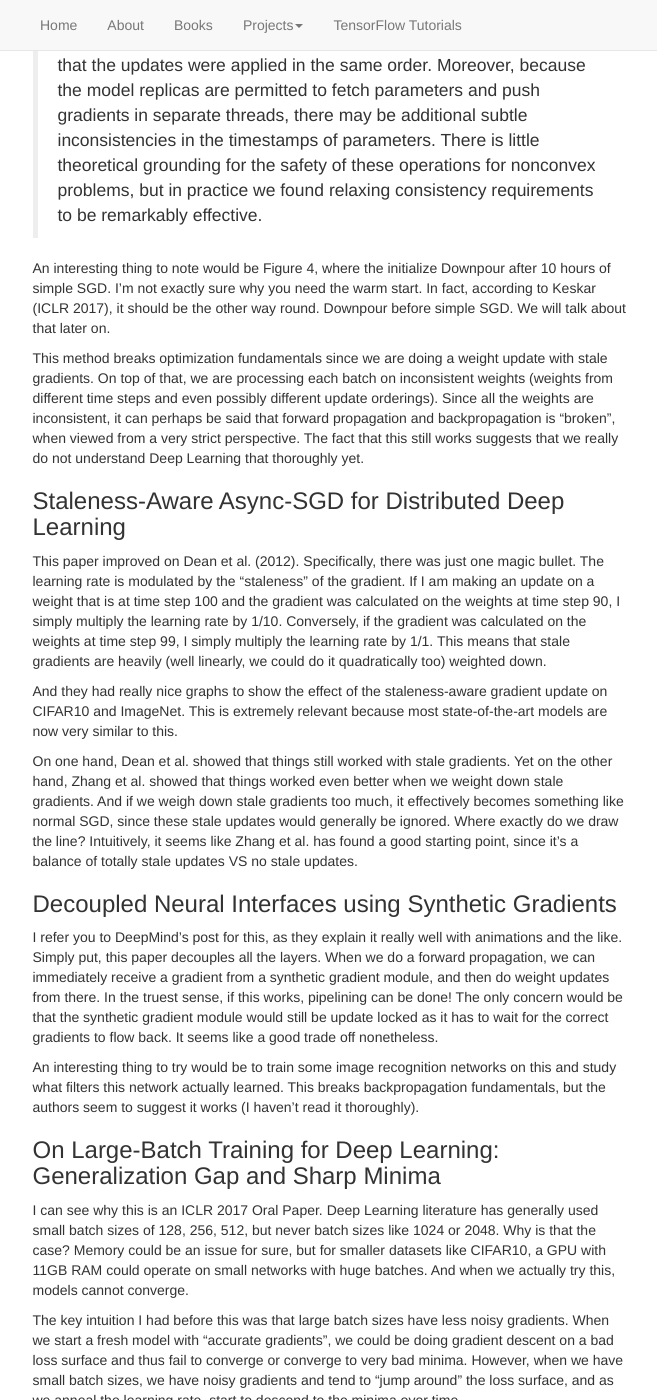
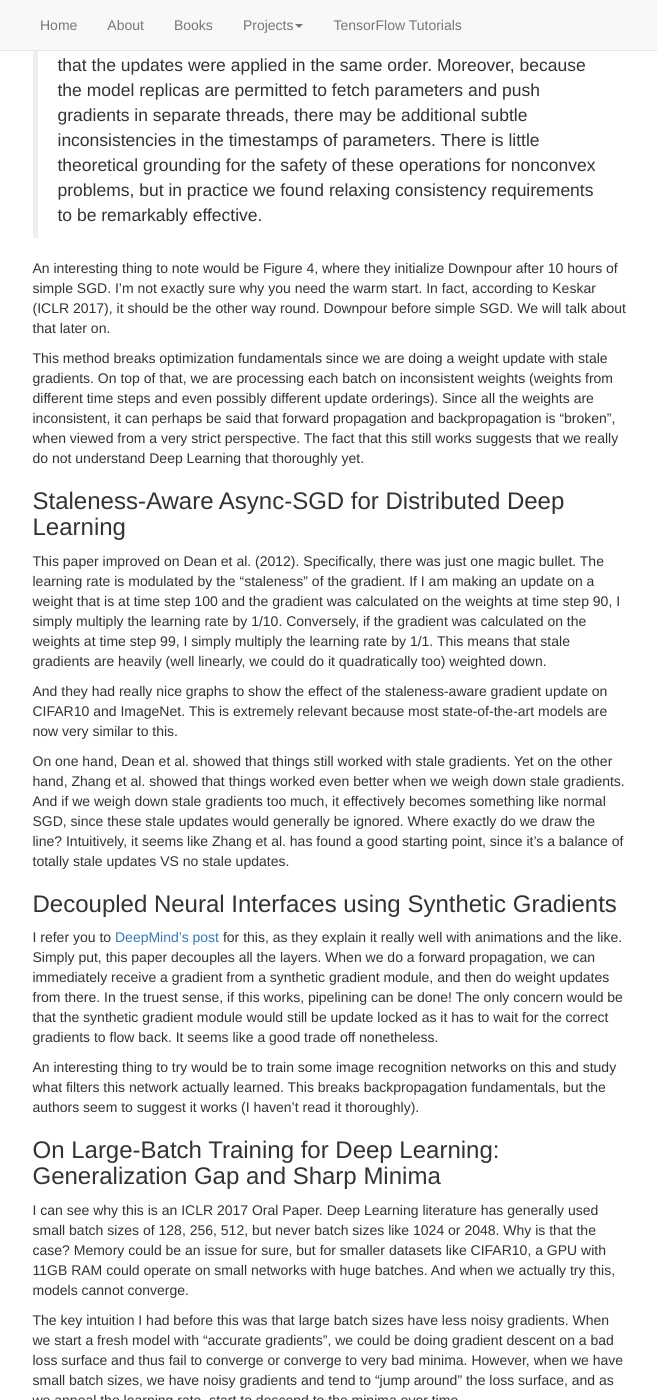
Before and after one commit to sspeng/jkschin.github.io, a Jekyll site: the page built from _posts/2017-05-02-relaxation-of-optimization-and-backpropagation.md, in a window 1280 px wide and 1400 px high, scrolled down 3001 px. Shown: the whole window, without its empty margins (310-967 px from the left). Built offline with Jekyll 4.4.1, drawn with Linux system fonts in a browser that asks for light colours; nearby versions of some CDN libraries.

Commit message:
edited relaxation of opt and bprop
corrected typos
added hyperlink to DeepMind post
added Conclusion header

consider adding hyperlinks to the papers.

```diff
--- a/_posts/2017-05-02-relaxation-of-optimization-and-backpropagation.md
+++ b/_posts/2017-05-02-relaxation-of-optimization-and-backpropagation.md
@@ -149,7 +149,7 @@ Absolutely asynchronous. The authors put it rightly in their paper:
 > problems, but in practice we found relaxing consistency requirements to be
 > remarkably effective.
 
-An interesting thing to note would be Figure 4, where the initialize Downpour
+An interesting thing to note would be Figure 4, where they initialize Downpour
 after 10 hours of simple SGD. I'm not exactly sure why you need the warm start.
 In fact, according to Keskar (ICLR 2017), it should be the other way round.
 Downpour before simple SGD. We will talk about that later on.
@@ -178,7 +178,7 @@ state-of-the-art models are now very similar to this.
 
 On one hand, Dean et al. showed that things still worked with stale gradients.
 Yet on the other hand, Zhang et al. showed that things worked even better when we
-weight down stale gradients. And if we weigh down stale gradients too much, it
+weigh down stale gradients. And if we weigh down stale gradients too much, it
 effectively becomes something like normal SGD, since these stale updates would
 generally be ignored. Where exactly do we draw the line? Intuitively, it seems
 like Zhang et al. has found a good starting point, since it's a balance of
@@ -186,7 +186,7 @@ totally stale updates VS no stale updates.
 
 ### Decoupled Neural Interfaces using Synthetic Gradients
 
-I refer you to DeepMind's post for this, as they explain it really well with
+I refer you to [DeepMind's post](https://deepmind.com/blog/decoupled-neural-networks-using-synthetic-gradients/) for this, as they explain it really well with
 animations and the like. Simply put, this paper decouples all the layers. When we
 do a forward propagation, we can immediately receive a gradient from a synthetic
 gradient module, and then do weight updates from there. In the truest sense, if
```
Also changed, not shown: other parts of _posts/2017-05-02-relaxation-of-optimization-and-backpropagation.md (+1 -0 lines).
